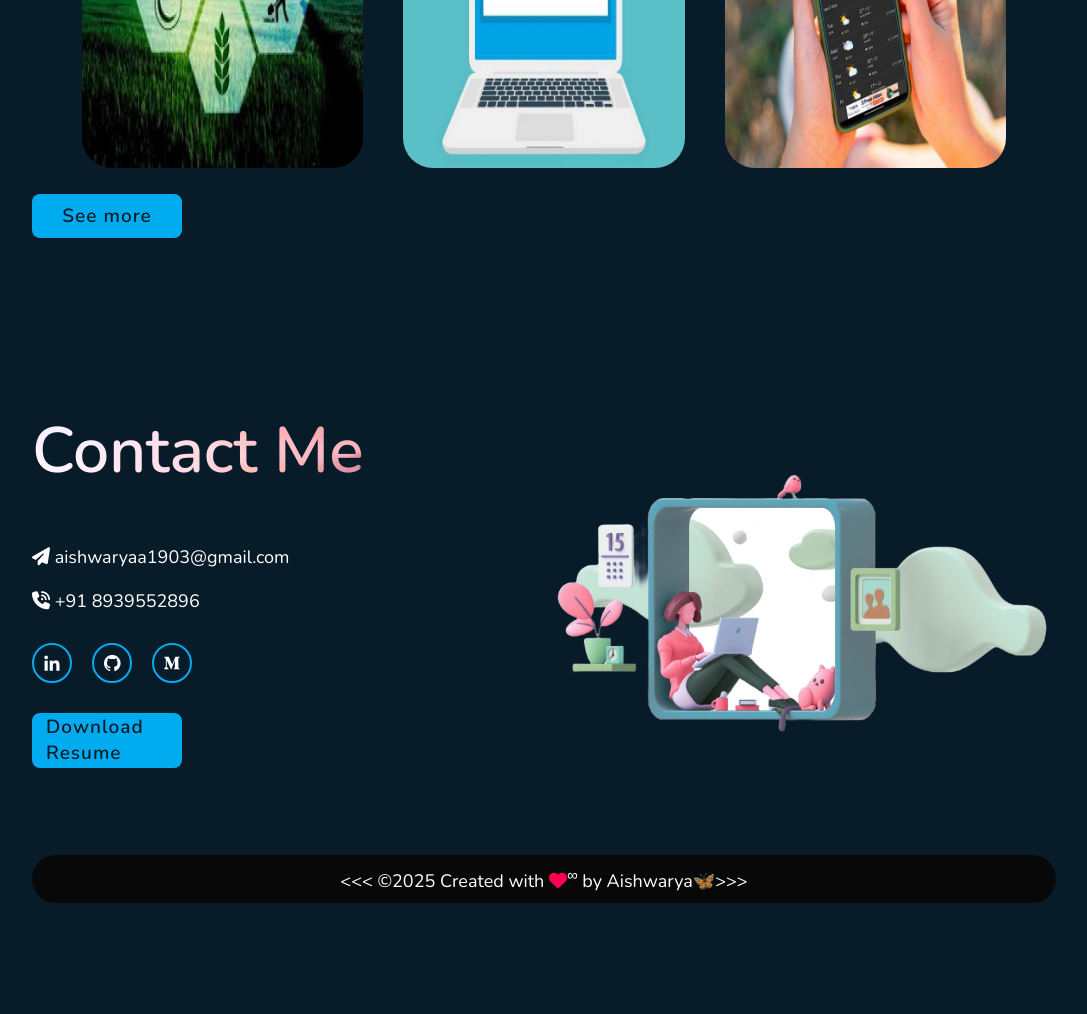
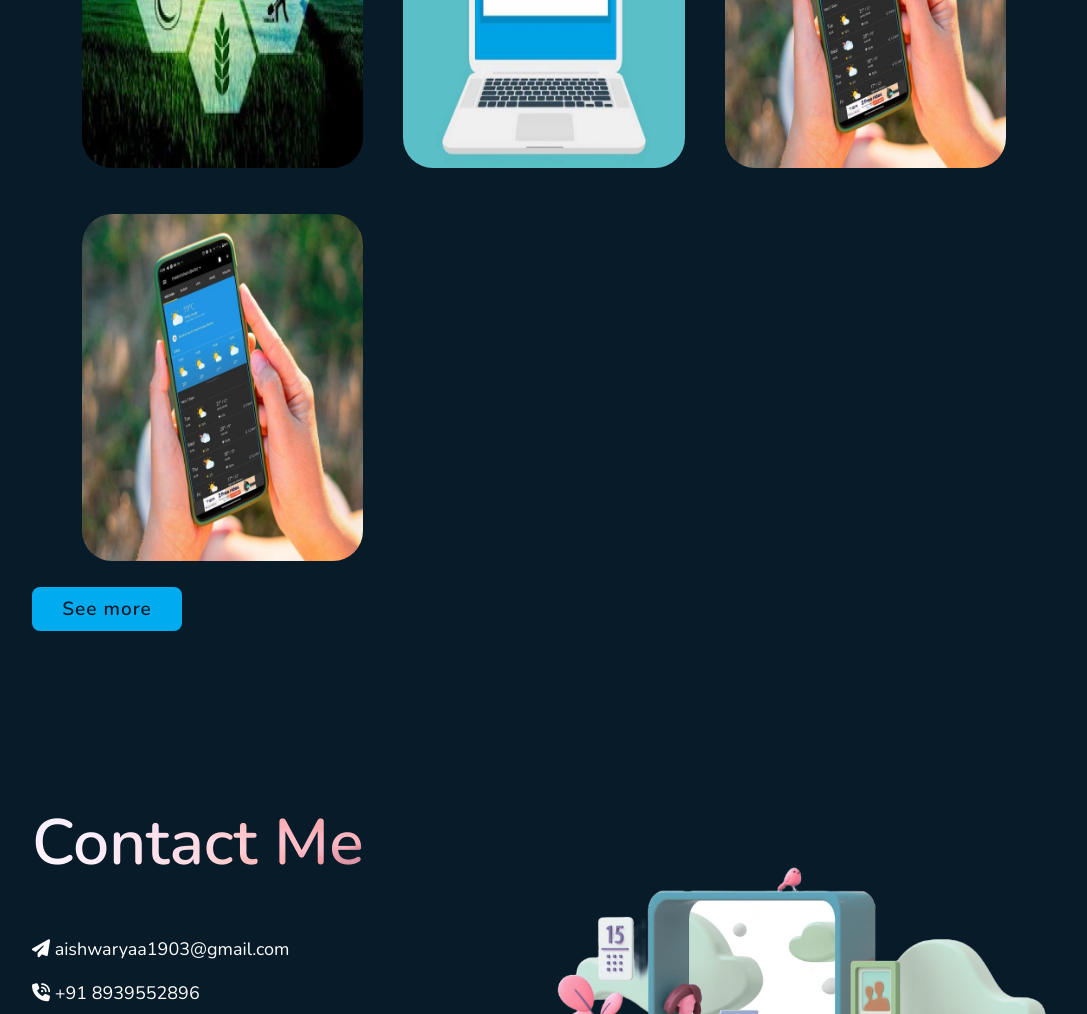
Before and after one commit to Aishwarya-2019/MY-PORTFOLIO, a plain HTML site: page index.html in a window 1280 px wide. Shown: the part 2501-3515 px from the top of the page, without its empty margins (96-1183 px from the left). Before the commit the page ends 3454 px from the top, so only its background shows below. Drawn offline with nearby package versions, Linux system fonts and the light colour scheme.

Commit message:
Update index.html

```diff
--- a/index.html
+++ b/index.html
@@ -124,6 +124,14 @@
           <a href="https://aishwarya-2019.github.io/Weather-App/" target="_blank"><i class="fa-solid fa-arrow-up-right-from-square"></i></a>
         </div>
       </div>
+      <div class="work">
+        <img src="Weather-app.jpg" alt="Weather App">
+        <div class="layer">
+          <h3>Idea Randomizer Wheel</h3>
+          <p>The Idea Randomizer Wheel is an interactive web app built with HTML, TailwindCSS, and JavaScript that helps users generate creative ideas with a fun spinning wheel.</p>
+          <a href="https://aishwarya-2019.github.io/Idea-Randomizer-Wheel/" target="_blank"><i class="fa-solid fa-arrow-up-right-from-square"></i></a>
+        </div>
+      </div>
     </div>
     <div class="btn">
         <a href="https://github.com/Aishwarya-2019?tab=repositories" target="_blank">See more</a>
```
